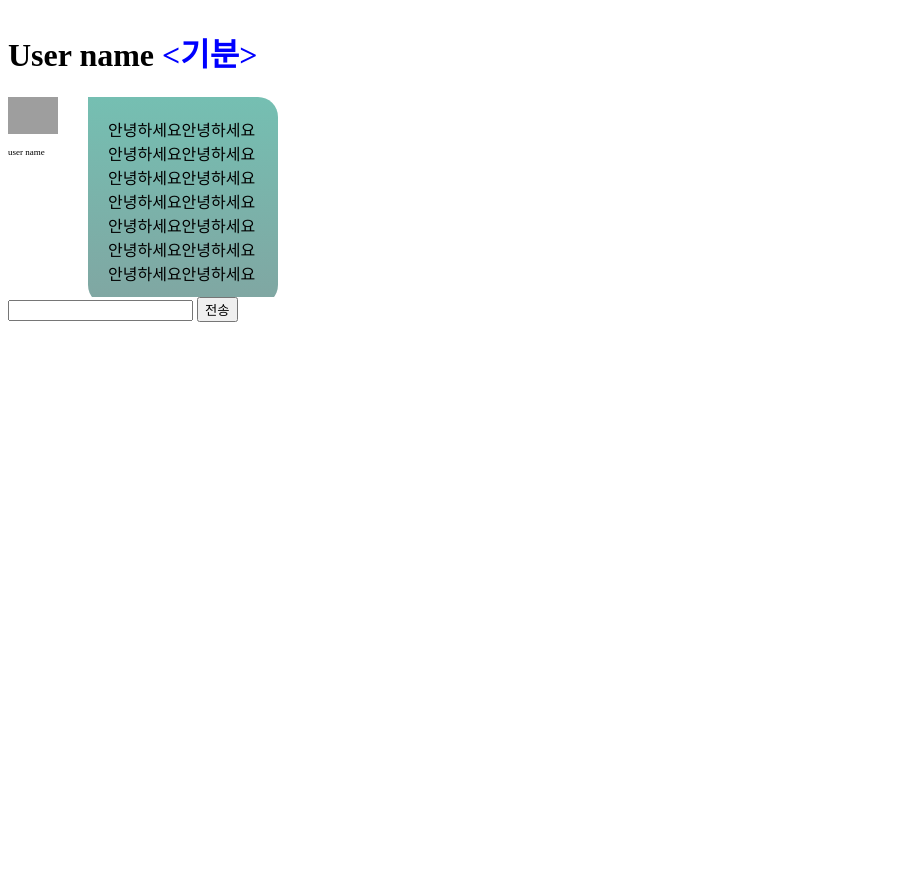
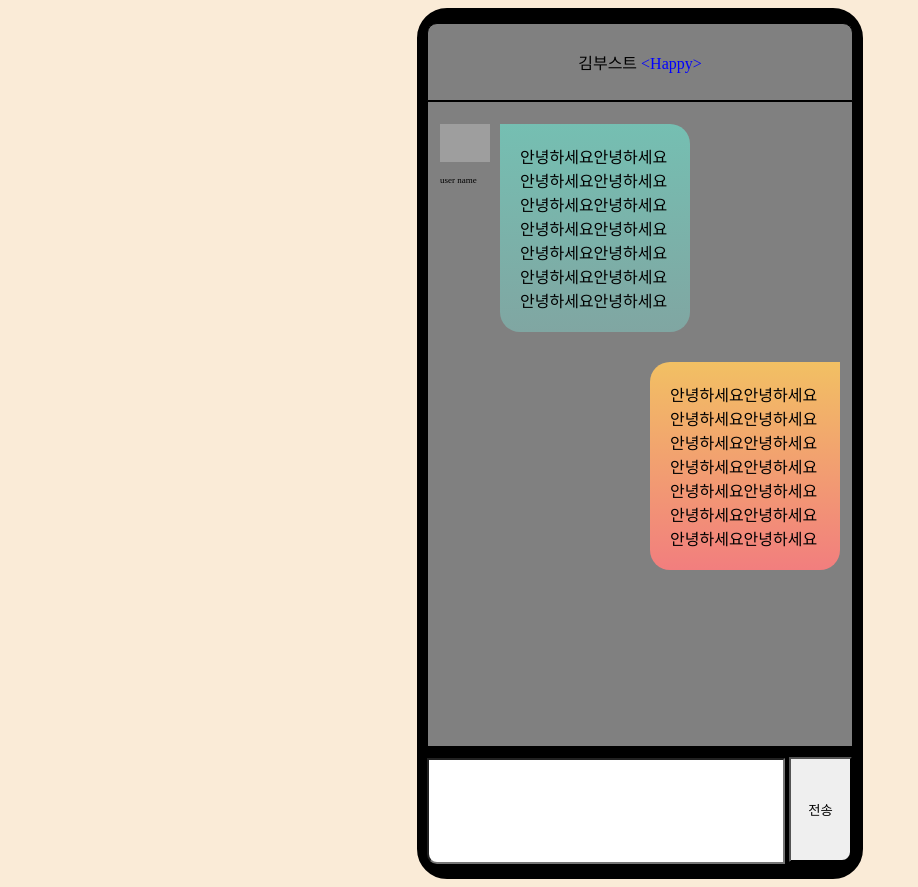
Before and after one commit to boostcamp-2020/relay_24, a plain HTML site: page web_src/chat.html in a window 1280 px wide. Shown: the whole page, without its empty margins (0-918 px from the left). Before the commit the page ends 800 px from the top, so only its background shows below. Drawn offline with Linux system fonts and the light colour scheme; grey boxes are pictures that could not be loaded.

Commit message:
UI update

```diff
--- a/web_src/chat.css
+++ b/web_src/chat.css
@@ -1,12 +1,38 @@
 body {
     align-items: center;
     align-content: center;
+    background-color: antiquewhite;
+}
+
+.wrapper {
+    margin: 0 auto;
+    width: fit-content;
+    border: 3px solid black;
+    border-radius: 30px;
+    padding: 12px 7px;
+    background-color: black;
+}
+
+.room_name {
+    text-align: center;
+    background-color: grey;
+    padding: 10px 0px;
+    border-radius: 10px 10px 0px 0px;
+    border: 1px solid black;
 }
 
 .chat {
     overflow: scroll;
     width: 400px;
-    height: 200px;
+    height: 600px;
+    padding: 22px 12px;
+    border: 1px solid black;
+    border-top: 1px solid black;
+    background-color: grey
+}
+
+.chat::-webkit-scrollbar {
+    display: none;
 }
 
 .my-chat {
@@ -24,7 +50,7 @@ body {
 
 .pic > img{
     width: 50px;
-    margin-right: 30px;
+    margin-right: 10px;
 }
 
 .chat-user {
@@ -32,12 +58,26 @@ body {
 
 }
 
+#input-box {
+    width: 350px;
+    height: 100px;
+    border-radius: 0px 0px 0px 10px
+}
 
+#send {
+    height: 105px;
+    width: 63px;
+    border-radius: 0px 0px 10px 0px
+}
 
 .chat-text {
     width: 150px;
     padding: 20px;
 
+}
+
+.input-form {
+    margin-top: 10px
 }
 
 .other-chat > .chat-text {
@@ -50,8 +90,6 @@ body {
 
     background: linear-gradient(to bottom, #F2C063, #F27E7E);
     border-radius: 20px 0px 20px 20px;
-    margin-right: 20px;
-
 }
 
 #feeling {
--- a/web_src/chat.html
+++ b/web_src/chat.html
@@ -8,10 +8,11 @@
     <link rel="stylesheet" href="./chat.css">
 </head>
 <body>
-    <div class="">
-        <h1>
-            User name <span id="feeling"">&lt;기분&gt;</span>
-        </h1>
+    <div class="wrapper">
+        <div class="room_name">
+            <p>
+                김부스트 <span id="feeling"">&lt;Happy&gt;</span>
+            </p>
         </div>
         <div class="chat" id="chat">
             <div class="a-chat other-chat">
@@ -35,5 +36,6 @@
             <input type="text" id="input-box">
             <button id="send">전송</button>
         </div>
+    </div>
 </body>
 </html>
```
Lines whose indentation alone changed are shown as unchanged.
